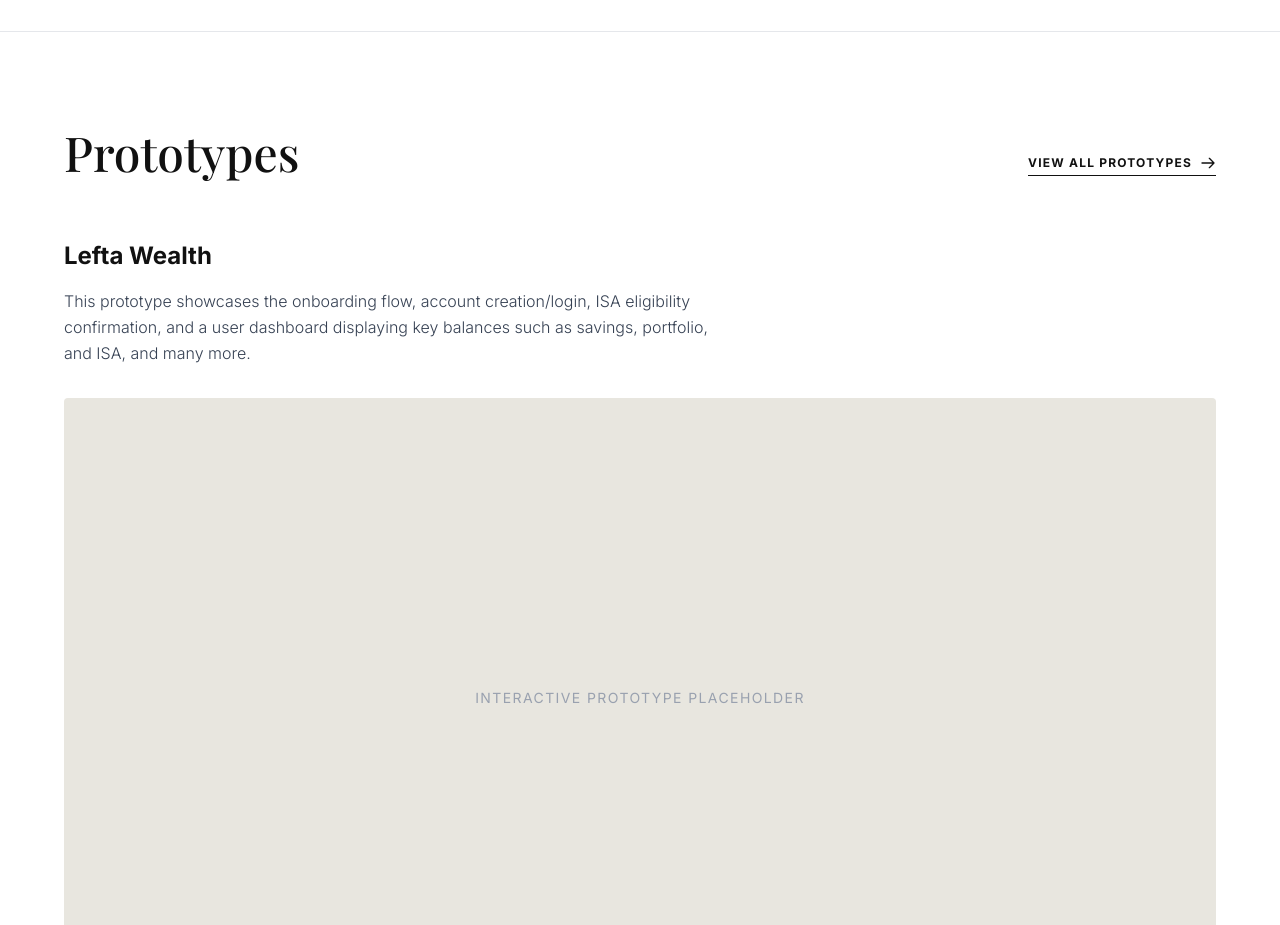
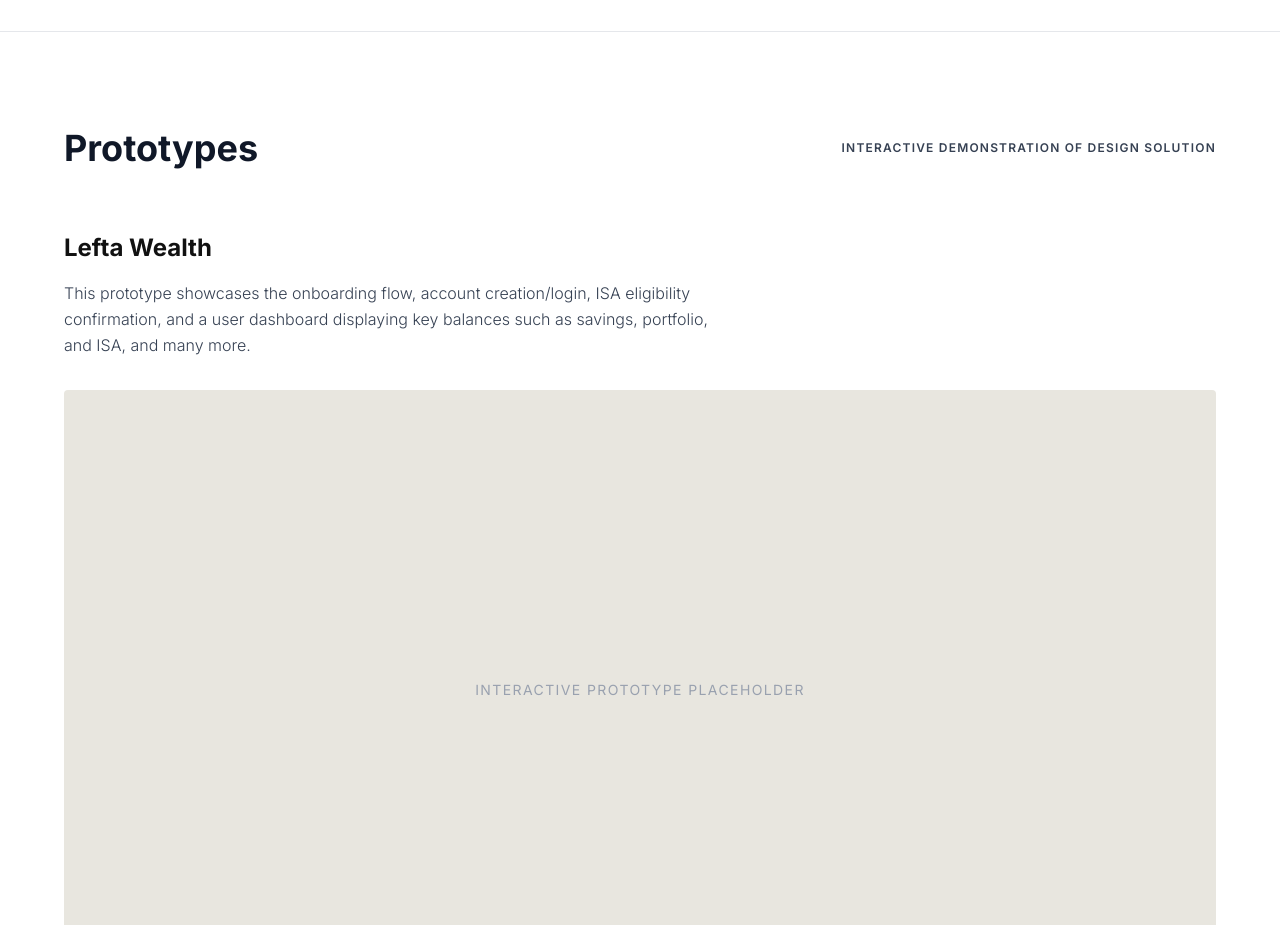
Before and after one commit to ebtaryoh/olawaleabolade, a React (Vite) app: page / in a window 1280 px wide. Shown: the part 2240-3165 px from the top of the page. Built offline with nearby package versions, Linux system fonts and the light colour scheme; a web font is replaced by a local one.

Commit message:
Update Prototypes header layout

```diff
--- a/src/components/Prototypes.jsx
+++ b/src/components/Prototypes.jsx
@@ -3,12 +3,11 @@
 const Prototypes = () => {
   return (
     <section className="py-24 px-8 md:px-16 w-full max-w-7xl mx-auto border-t border-gray-200">
-      <div className="flex justify-between items-end mb-16">
-        <h2 className="text-4xl md:text-5xl font-serif font-medium">Prototypes</h2>
-        <a href="#prototypes" className="hidden md:flex items-center text-xs font-bold uppercase tracking-widest group border-b border-primary pb-1 hover:text-gray-600 hover:border-gray-600 transition-colors">
-          View all prototypes
-          <svg className="w-4 h-4 ml-2 transform group-hover:translate-x-1 transition-transform" fill="none" stroke="currentColor" viewBox="0 0 24 24" xmlns="http://www.w3.org/2000/svg"><path strokeLinecap="round" strokeLinejoin="round" strokeWidth={2} d="M14 5l7 7m0 0l-7 7m7-7H3" /></svg>
-        </a>
+      <div className="flex justify-between items-center mb-16">
+        <h2 className="text-3xl md:text-4xl font-sans font-bold text-gray-900">Prototypes</h2>
+        <span className="hidden md:block text-xs font-semibold uppercase tracking-widest text-gray-700">
+          INTERACTIVE DEMONSTRATION OF DESIGN SOLUTION
+        </span>
       </div>
 
       <div className="space-y-32">
```
